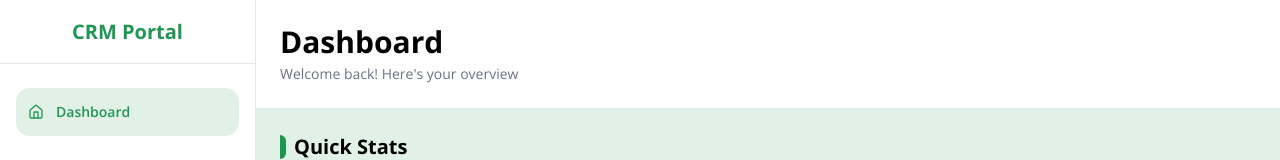
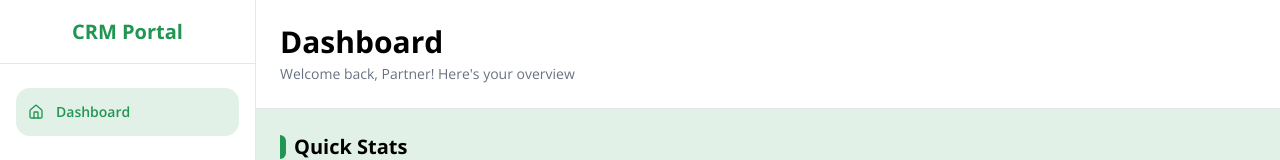
Before and after one commit to Unzolo/unzolo_crm_frontend, a Next.js app: page / in a window 1280 px wide. Shown: the top 160 px of the page. Built offline with nearby package versions, Linux system fonts and the light colour scheme; no server answers; sample sign-in values are in the browser's storage.

Commit message:
name issue fixed

```diff
--- a/src/app/page.tsx
+++ b/src/app/page.tsx
@@ -68,6 +68,16 @@ function DashboardPage() {
   const camps = allTrips.filter((t: any) => t.type === "camp");
   const packages = allTrips.filter((t: any) => t.type === "package");
 
+  const { data: profileResponse, isLoading: profileLoading } = useQuery({
+    queryKey: ["profile"],
+    queryFn: async () => {
+      const response = await apiWithOffline.get("/auth/profile");
+      return response.data;
+    },
+  });
+
+  const userName = profileResponse?.data?.name || "Partner";
+
   const stats = [
     {
       label: "Total Trips Count",
@@ -111,7 +121,9 @@ function DashboardPage() {
       {/* Header - Mobile Only */}
       <div className="p-5 flex items-center justify-between lg:hidden">
         <div className="w-10" />
-        <h1 className="text-xl font-bold text-black flex-1 text-center font-sans tracking-tight">Koodam</h1>
+        <h1 className="text-xl font-bold text-black flex-1 text-center font-sans tracking-tight">
+          {profileLoading ? <Skeleton className="h-6 w-32 mx-auto" /> : `${userName} CRM`}
+        </h1>
 
         <Popover>
           <PopoverTrigger asChild>
@@ -151,7 +163,7 @@ function DashboardPage() {
       <div className="hidden lg:block p-6 bg-white border-b border-gray-200">
         <div className="max-w-5xl mx-auto">
           <h1 className="text-3xl font-bold text-black">Dashboard</h1>
-          <p className="text-sm text-gray-500 mt-1">Welcome back! Here's your overview</p>
+          <p className="text-sm text-gray-500 mt-1">Welcome back, {profileLoading ? "..." : userName}! Here's your overview</p>
         </div>
       </div>
 
```
